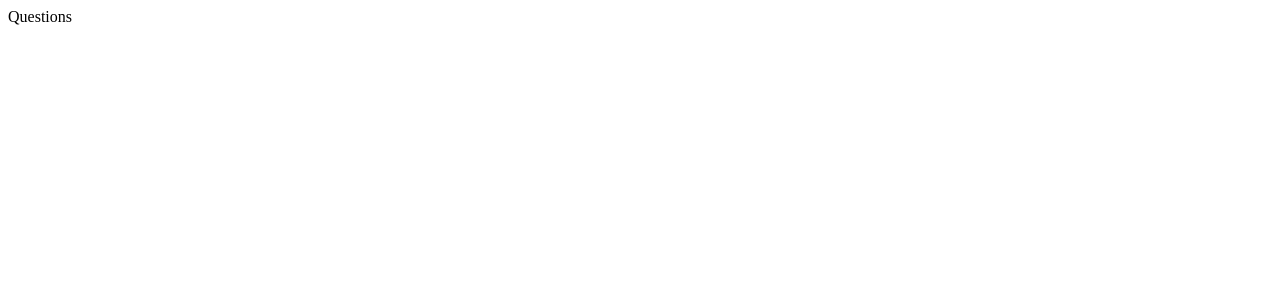
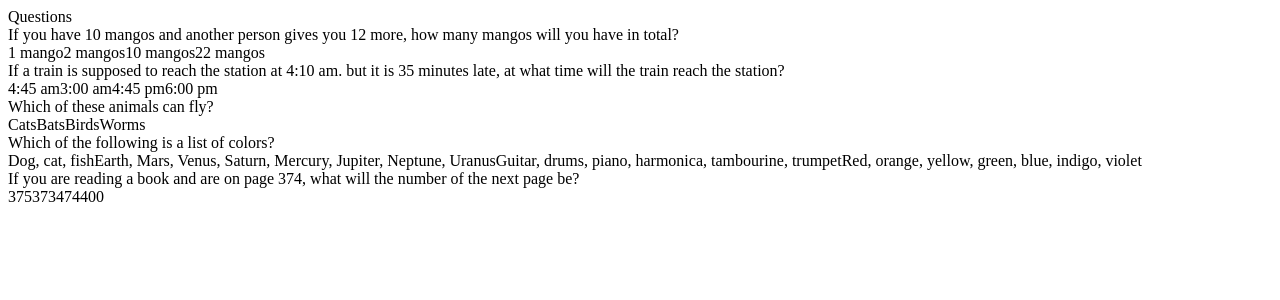
Before and after one commit to alexlazarian/ReactTrivia, a React (Create React App) app: page /questions in a window 1280 px wide. Shown: the top 300 px of the page. Built offline with nearby package versions, Linux system fonts and the light colour scheme; the HTML template or start-up script is replaced by a standard one.

Commit message:
add fixtures

```diff
--- /dev/null
+++ b/src/fixtures/data.ts
@@ -0,0 +1,40 @@
+export default [
+	{
+		id: 1,
+		question:
+			'If you have 10 mangos and another person gives you 12 more, how‌ ‌many‌ ‌mangos‌ ‌will‌ ‌you‌ ‌have‌ ‌in‌ ‌total?‌',
+		answers: ['1 mango', '2 mangos', '10 mangos', '22 mangos'],
+		correctAnswerIndex: [3],
+	},
+	{
+		id: 2,
+		question:
+			'If‌ ‌a‌ ‌train‌ ‌is‌ ‌supposed‌ ‌to‌ ‌reach‌ ‌the‌ ‌station‌ ‌at‌ ‌4:10‌ ‌am‌. but‌ ‌it‌ ‌is ‌35‌ ‌minutes‌ late,‌ ‌at‌ ‌what‌ ‌time‌ ‌will ‌the‌ ‌train‌ ‌reach‌ ‌the‌ ‌station?',
+		answers: ['4:45 am', '3:00 am', '4:45 pm', '6:00 pm'],
+		correctAnswerIndex: [0],
+	},
+	{
+		id: 3,
+		question: 'Which of these animals can fly?',
+		answers: ['Cats', 'Bats', 'Birds', 'Worms'],
+		correctAnswerIndex: [1, 2],
+	},
+	{
+		id: 4,
+		question: 'Which of the following is a list of colors?',
+		answers: [
+			'Dog, cat, fish',
+			'Earth, Mars, Venus, Saturn, Mercury, Jupiter, Neptune, Uranus',
+			'Guitar, drums, piano, harmonica, tambourine, trumpet',
+			'Red, orange, yellow, green, blue, indigo, violet',
+		],
+		correctAnswerIndex: [3],
+	},
+	{
+		id: 5,
+		question:
+			'If you are reading a book and are on page 374, what will the number of the next page be?',
+		answers: ['375', '373', '474', '400'],
+		correctAnswerIndex: [0],
+	},
+]
--- a/src/pages/Questions.tsx
+++ b/src/pages/Questions.tsx
@@ -1,8 +1,19 @@
 import React from 'react'
+import data from "../fixtures/data";
 
 function Questions() {
   return (
+    <>
     <div>Questions</div>
+    {data.map((question, index) => {
+        return (
+            <div key={index}>
+            <div>{question.question}</div>
+            <div>{question.answers}</div>
+            </div>
+        )
+    })}
+    </>
   )
 }
 
```
